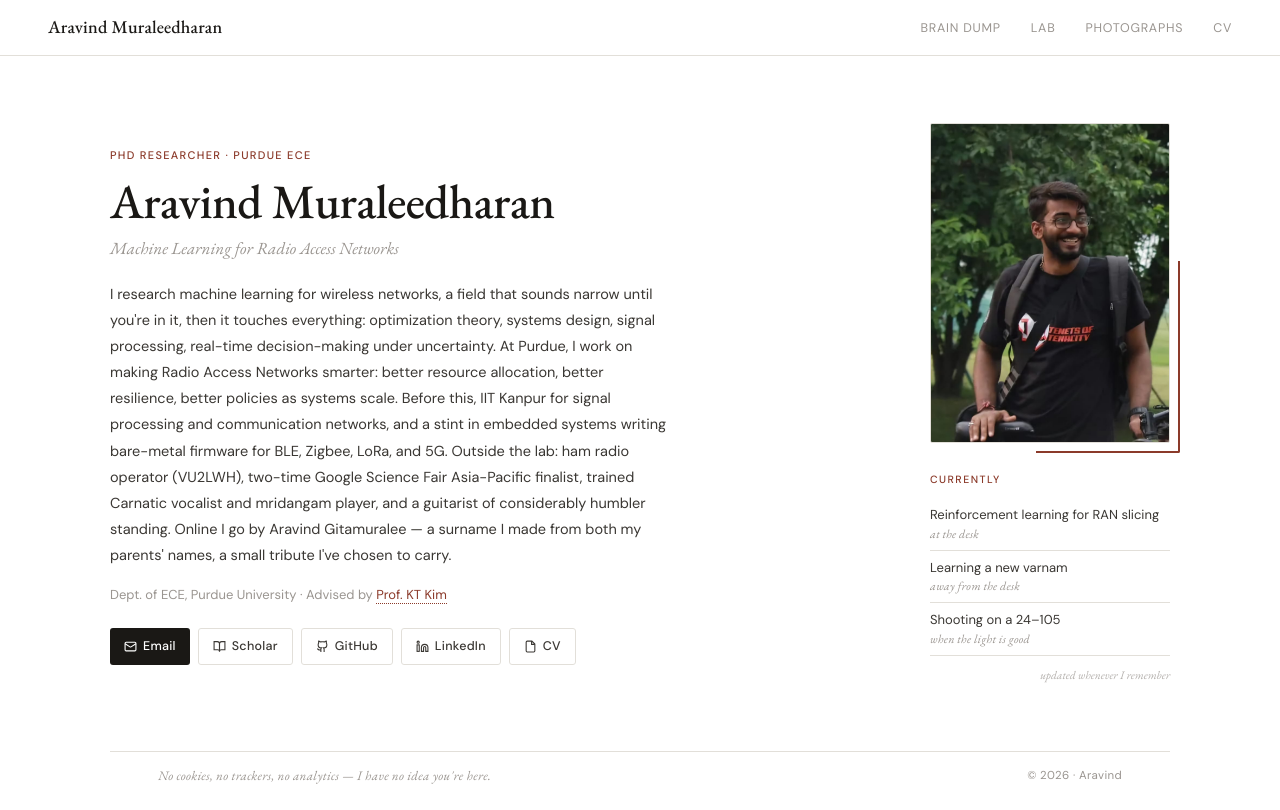
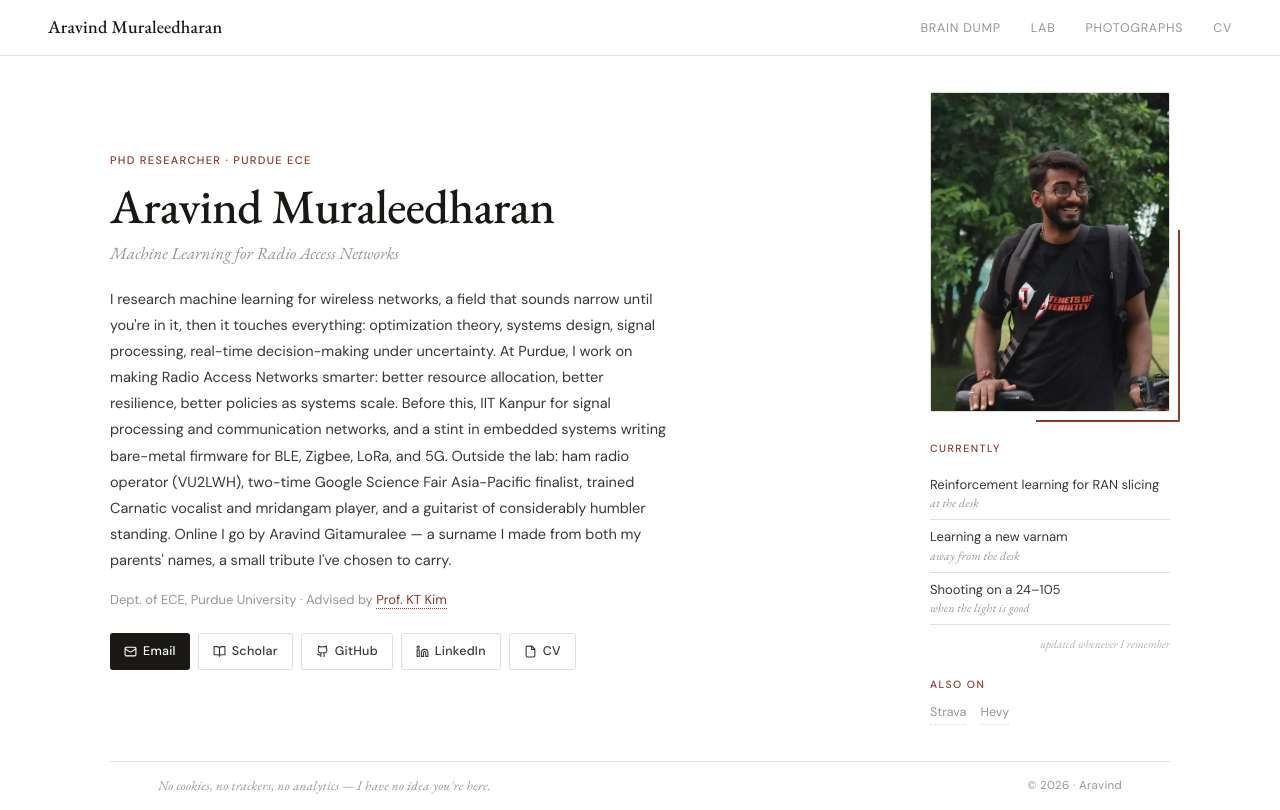
Before and after one commit to agm-19/agm-19.github.io, a plain HTML site: page index.html in a window 1280 px wide. Drawn offline with nearby package versions, Linux system fonts and the light colour scheme.

Commit message:
Add 'Also on' section with links to Strava and Hevy

```diff
--- a/index.html
+++ b/index.html
@@ -79,6 +79,12 @@
       font-family: 'EB Garamond', serif; font-style: italic;
       font-size: 11.5px; color: var(--muted); opacity: 0.75;
     }
+
+    /* ALSO ON */
+    .also-on { margin-top: 22px; display: flex; flex-wrap: wrap; align-items: center; gap: 6px 14px; }
+    .also-on-label { font-size: 10.5px; font-weight: 500; letter-spacing: 0.14em; text-transform: uppercase; color: var(--accent); width: 100%; margin-bottom: 2px; }
+    .also-on a { font-size: 12.5px; color: var(--muted); text-decoration: none; border-bottom: 1px dotted var(--border); padding-bottom: 1px; transition: color 0.2s, border-color 0.2s; }
+    .also-on a:hover { color: var(--heading); border-color: var(--heading); }
 
     /* FOOTER */
     footer {
@@ -238,6 +244,12 @@
           </div>
           <div class="currently-note">updated whenever I remember</div>
         </div>
+
+        <div class="also-on">
+          <div class="also-on-label">Also on</div>
+          <a href="https://strava.app.link/9BbDmqB0q6b" target="_blank" rel="noopener">Strava</a>
+          <a href="https://hevy.com/user/agm_19" target="_blank" rel="noopener">Hevy</a>
+        </div>
       </div>
 
     </div>
```
